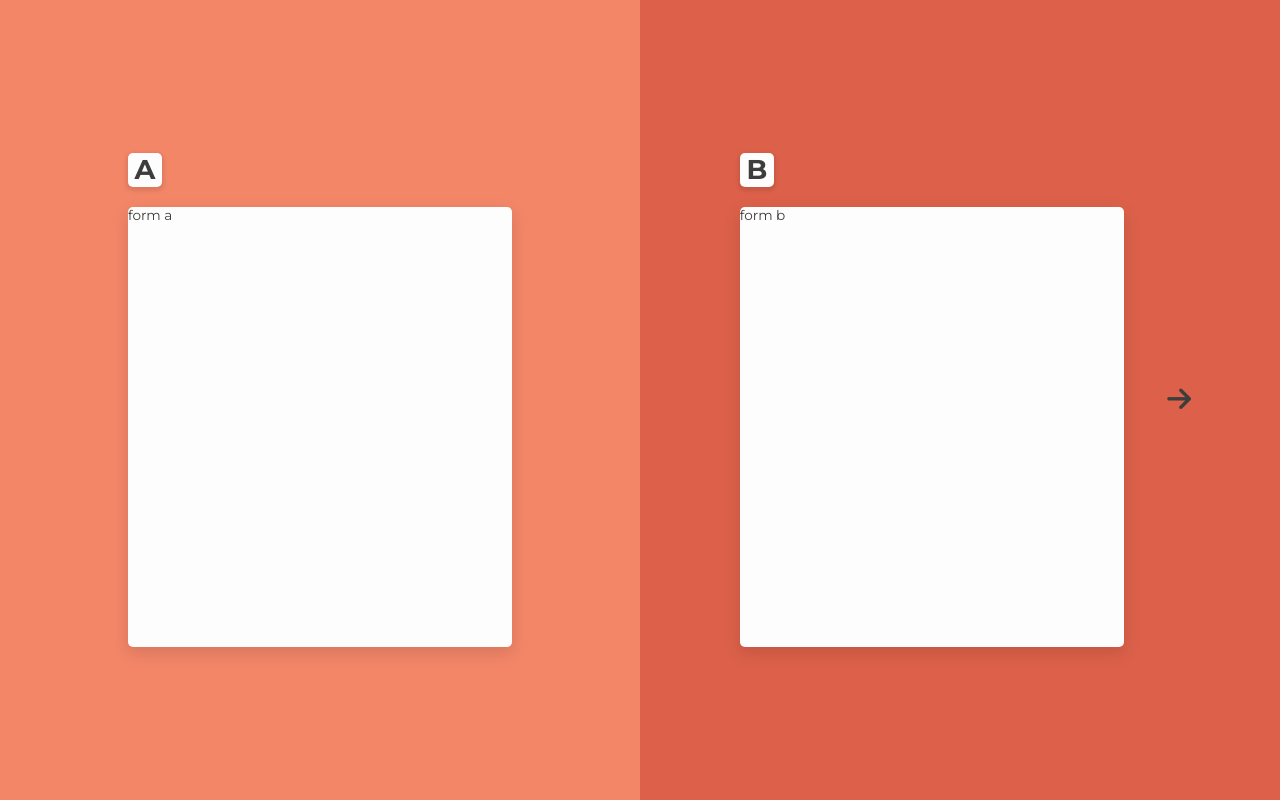
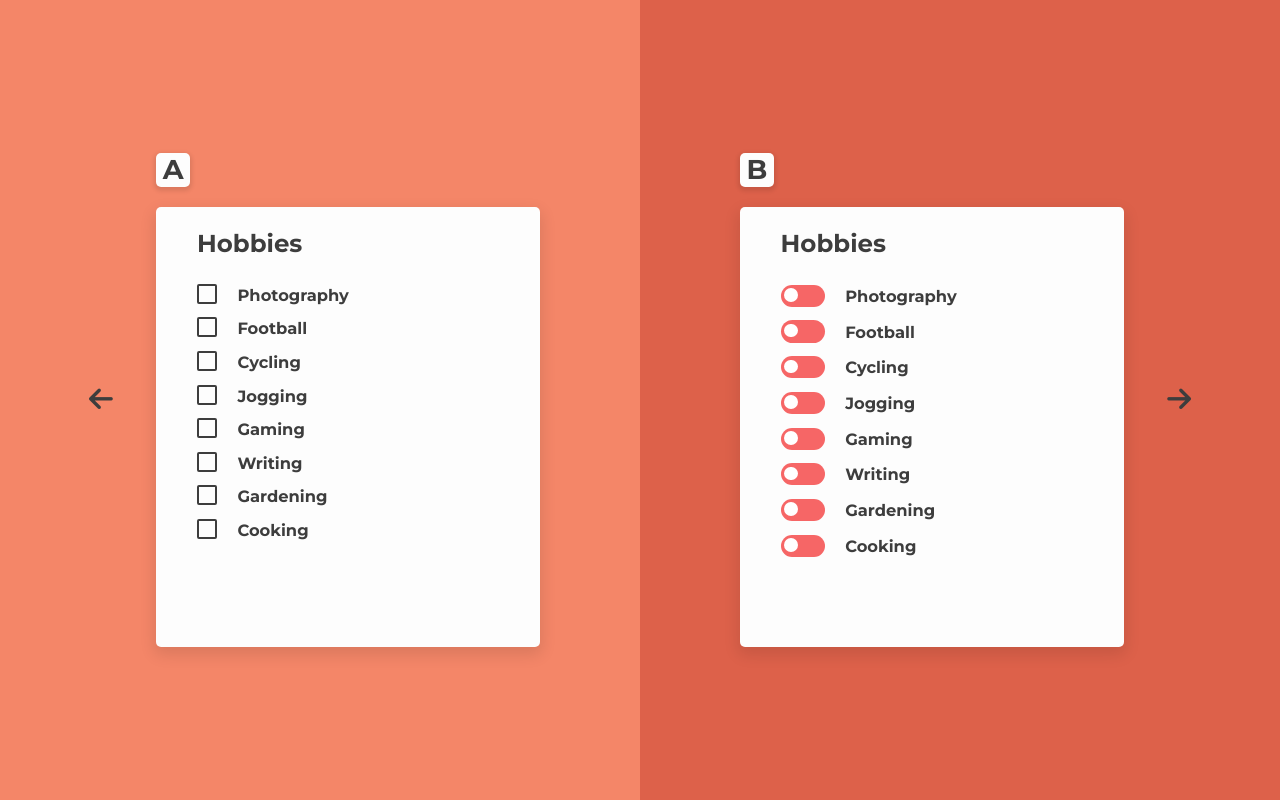
Before and after one commit to hansentim/examen-ui, a React (Create React App) app: page /test3 in a window 1280 px wide. Built offline with nearby package versions, Linux system fonts and the light colour scheme.

Commit message:
started test3

```diff
--- a/src/pages/Test3.js
+++ b/src/pages/Test3.js
@@ -10,21 +10,139 @@ const Test2 = () => {
     <AnimatedPage>
       <StyledForm>
         <div className="a-container">
+        <ArrowButton
+          onClick={() => navigate('/test2')}
+          whileHover={{ scale: 2, rotate: 360 }}
+          className="fas fa-arrow-left fa-2x"
+          style={{
+            color: '#3d3d3d',
+          }}
+        ></ArrowButton>
           <div className="formBox">
             <div className="letterBox">A</div>
-            <FormCard1>form a</FormCard1>
+            <FormCard1>
+              <div className='formContainer'>
+                <h2>Hobbies</h2>
+                <div className="switchBox">
+                  <label className="form-control">
+                    <input type="checkbox" name="checkbox" />
+                  </label>
+                  <h5>Photography</h5>
+                </div>
+                <div className="switchBox">
+                  <label className="form-control">
+                    <input type="checkbox" name="checkbox" />
+                  </label>
+                  <h5>Football</h5>
+                </div>
+                <div className="switchBox">
+                  <label className="form-control">
+                    <input type="checkbox" name="checkbox" />
+                  </label>
+                  <h5>Cycling</h5>
+                </div>
+                <div className="switchBox">
+                  <label className="form-control">
+                    <input type="checkbox" name="checkbox" />
+                  </label>
+                  <h5>Jogging</h5>
+                </div>
+                <div className="switchBox">
+                  <label className="form-control">
+                    <input type="checkbox" name="checkbox" />
+                  </label>
+                  <h5>Gaming</h5>
+                </div>
+                <div className="switchBox">
+                  <label className="form-control">
+                    <input type="checkbox" name="checkbox" />
+                  </label>
+                  <h5>Writing</h5>
+                </div>
+                <div className="switchBox">
+                  <label className="form-control">
+                    <input type="checkbox" name="checkbox" />
+                  </label>
+                  <h5>Gardening</h5>
+                </div>
+                <div className="switchBox">
+                  <label className="form-control">
+                    <input type="checkbox" name="checkbox" />
+                  </label>
+                  <h5>Cooking</h5>
+                </div>
+              </div>
+            </FormCard1>
           </div>
         </div>
         <div className="b-container">
           <div className="formBox">
             <div className="letterBox">B</div>
             <FormCard2>
-                form b
+            <div className='formContainer'>
+                <h2>Hobbies</h2>
+                <div className="switchBox">
+                  <label className="switch">
+                    <input type="checkbox"/>
+                    <span className="slider"></span>
+                  </label>
+                  <h5>Photography</h5>
+                </div>
+                <div className="switchBox">
+                  <label className="switch">
+                    <input type="checkbox"/>
+                    <span className="slider"></span>
+                  </label>
+                  <h5>Football</h5>
+                </div>
+                <div className="switchBox">
+                  <label className="switch">
+                    <input type="checkbox"/>
+                    <span className="slider"></span>
+                  </label>
+                  <h5>Cycling</h5>
+                </div>
+                <div className="switchBox">
+                  <label className="switch">
+                    <input type="checkbox"/>
+                    <span className="slider"></span>
+                  </label>
+                  <h5>Jogging</h5>
+                </div>
+                <div className="switchBox">
+                  <label className="switch">
+                    <input type="checkbox"/>
+                    <span className="slider"></span>
+                  </label>
+                  <h5>Gaming</h5>
+                </div>
+                <div className="switchBox">
+                  <label className="switch">
+                    <input type="checkbox"/>
+                    <span className="slider"></span>
+                  </label>
+                  <h5>Writing</h5>
+                </div>
+                <div className="switchBox">
+                  <label className="switch">
+                    <input type="checkbox"/>
+                    <span className="slider"></span>
+                  </label>
+                  <h5>Gardening</h5>
+                </div>
+                <div className="switchBox">
+                  <label className="switch">
+                    <input type="checkbox"/>
+                    <span className="slider"></span>
+                  </label>
+                  <h5>Cooking</h5>
+                </div>
+              </div>
             </FormCard2>
           </div>
           {/* rotera pilen */}
           <ArrowButton
-            onClick={() => navigate('/test3')}
+            onClick={() => navigate('/test4')}
             whileHover={{ scale: 2, rotate: 360 }}
             className="fas fa-arrow-right fa-2x"
             style={{
@@ -112,6 +230,53 @@ const FormCard1 = styled.div`
   margin: 0 2rem;
   border-radius: 5px;
   box-shadow: 0px 6px 15px 2px rgba(0, 0, 0, 0.1);
+  .formContainer{
+    height: 100%;
+    padding: 1.5rem 3rem;
+    h2{
+      margin-bottom: 2rem;
+      font-size: 1.8rem
+    }
+  }
+  .switchBox {
+    display: flex;
+    justify-content: left;
+    align-items: center;
+    padding-bottom: 1rem;
+    h5{
+      font-size: 1.2rem;
+      margin-left: 1.5rem
+    }
+  }
+  input[type='checkbox'] {
+    /* Add if not using autoprefixer */
+    -webkit-appearance: none;
+
+    /* font: inherit; */
+
+    color: currentColor;
+    width: 1.5em;
+    height: 1.5em;
+    border: 0.15em solid currentColor;
+    border-radius: 0.15em;
+    transform: translateY(-0.075em);
+    display: grid;
+    place-content: center;
+  }
+  input[type='checkbox']::before {
+    content: '';
+    width: 0.65em;
+    height: 0.65em;
+    clip-path: polygon(14% 44%, 0 65%, 50% 100%, 100% 16%, 80% 0%, 43% 62%);
+    transform: scale(0);
+    transform-origin: bottom left;
+    transition: 120ms transform ease-in-out;
+    background-color: #000;
+
+  }
+  input[type='checkbox']:checked::before {
+    transform: scale(1);
+  }
 `;
 const FormCard2 = styled.div`
   background: #fdfdfd;
@@ -120,6 +285,68 @@ const FormCard2 = styled.div`
   margin: 0 2rem;
   border-radius: 5px;
   box-shadow: 0px 6px 15px 2px rgba(0, 0, 0, 0.1);
+  .formContainer{
+    height: 100%;
+    padding: 1.5rem 3rem;
+    h2{
+      margin-bottom: 2rem;
+      font-size: 1.8rem
+    }
+  }
+  .switchBox {
+    display: flex;
+    justify-content: left;
+    align-items: center;
+    padding-bottom: 1rem;
+    h5{
+      font-size: 1.2rem;
+      margin-left: 1.5rem
+    }
+  }
+  .switch {
+    font-size: 17px;
+    position: relative;
+    display: inline-block;
+    width: 2.6em;
+    height: 1.3em;
+  }
+  .switch input {
+    opacity: 0;
+    width: 0;
+    height: 0;
+  }
+  .slider {
+    position: absolute;
+    cursor: pointer;
+    top: 0;
+    left: 0;
+    right: 0;
+    bottom: 0;
+    background-color: #F66666;
+    transition: 0.4s;
+    border-radius: 30px;
+  }
+  .slider:before {
+    position: absolute;
+    content: '';
+    height: 0.8em;
+    width: 0.8em;
+    border-radius: 20px;
+    left: 0.2em;
+    bottom: 0.3em;
+    background-color: white;
+    transition: 0.4s;
+  }
+  input:checked + .slider {
+    background-color: #fbb439;
+  }
+  input:focus + .slider {
+    box-shadow: 0 0 1px #fbb439;
+  }
+
+  input:checked + .slider:before {
+    transform: translateX(1.5em);
+  }
 `;
 
 const ArrowButton = styled(motion.button)`
```
